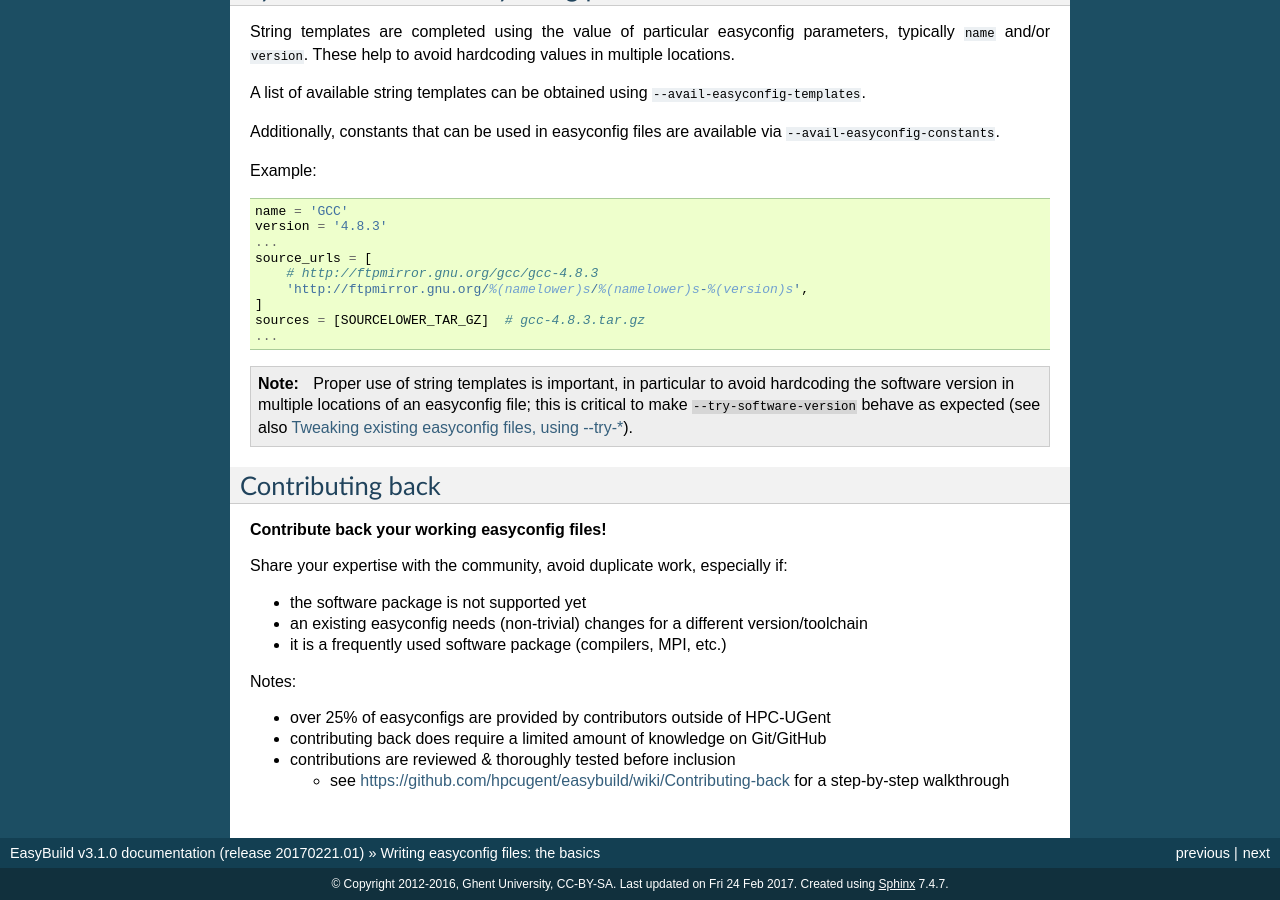
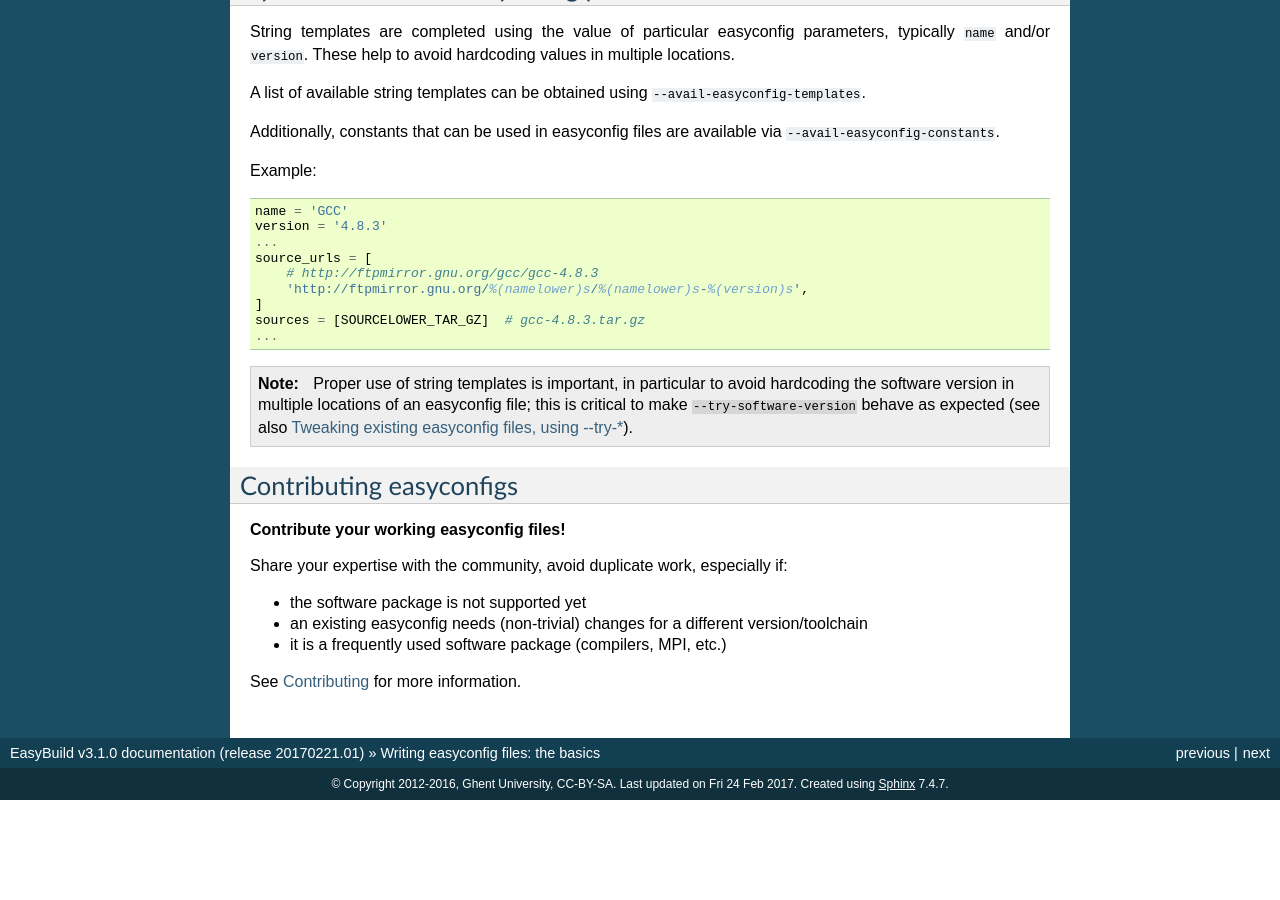
Before and after one commit to easybuilders/easybuild, a Sphinx documentation site: the page built from docs/Writing_easyconfig_files.rst, in a window 1280 px wide and 900 px high, scrolled down 7000 px. Built offline with Sphinx 7.4.7, drawn with Linux system fonts in a browser that asks for light colours; pages that are not in the unit, such as notebooks, are missing from menus; after the commit the page ends 7800 px from its top, so only the background shows below that; some of the changed text lies outside the part shown.

Commit message:
include reference to contributing docs in docs for writing easyconfigs

```diff
--- a/docs/Writing_easyconfig_files.rst
+++ b/docs/Writing_easyconfig_files.rst
@@ -435,10 +435,10 @@ Example:
   as expected (see also :ref:`tweaking_easyconfigs_using_try`).
 
 
-Contributing back
------------------
+Contributing easyconfigs
+------------------------
 
-**Contribute back your working easyconfig files!**
+**Contribute your working easyconfig files!**
 
 Share your expertise with the community, avoid duplicate work, especially if:
 
@@ -446,10 +446,4 @@ Share your expertise with the community, avoid duplicate work, especially if:
 * an existing easyconfig needs (non-trivial) changes for a different version/toolchain
 * it is a frequently used software package (compilers, MPI, etc.)
 
-Notes:
-
-* over 25% of easyconfigs are provided by contributors outside of HPC-UGent
-* contributing back does require a limited amount of knowledge on Git/GitHub
-* contributions are reviewed & thoroughly tested before inclusion
-
-  * see https://github.com/hpcugent/easybuild/wiki/Contributing-back for a step-by-step walkthrough
+See :ref:`contributing` for more information.
```
